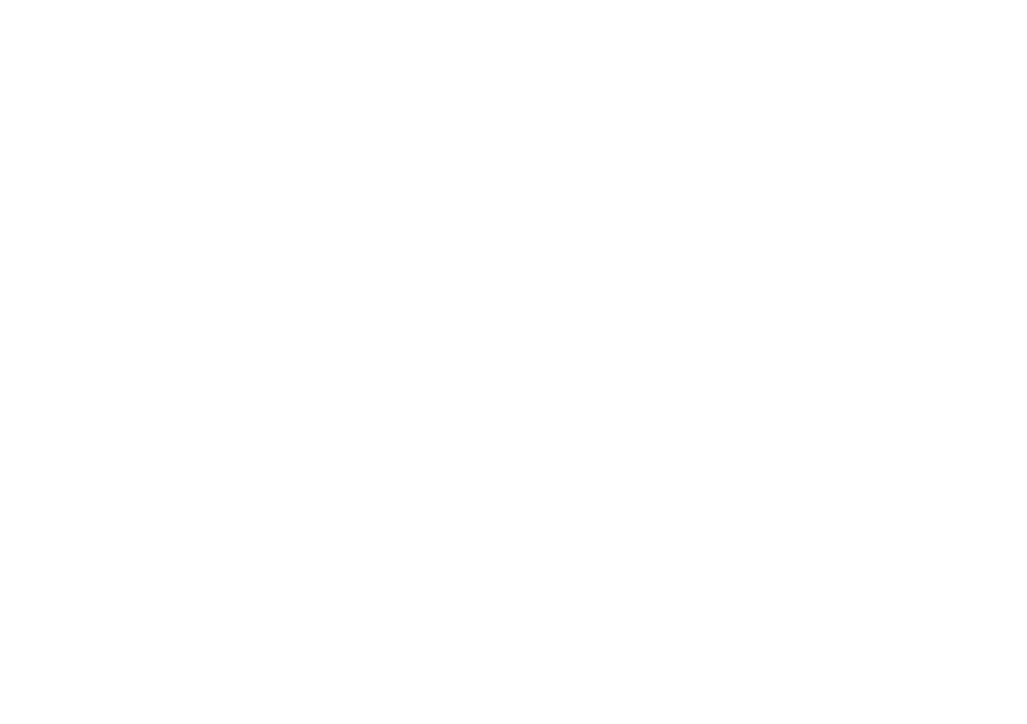
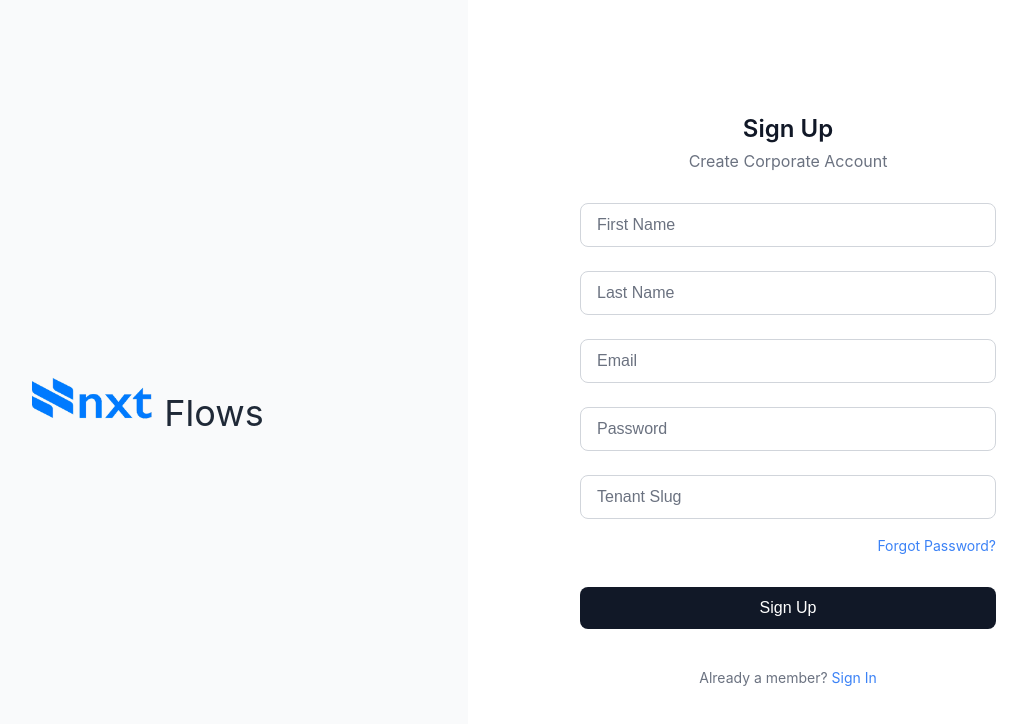
Before and after one commit to JagadeshSivakumar/NXT-Flows, a React (Create React App) app: page /signup in a window 1280 px wide. Before the commit this address had no page. Shown: the top 724 px of the page, without its empty margins (172-1199 px from the left). Built offline with nearby package versions, Linux system fonts and the light colour scheme.

Commit message:
SignUp design design fix and login navigation fix
SignUp design design fix and login navigation fix

```diff
--- a/src/App.js
+++ b/src/App.js
@@ -15,7 +15,7 @@
   return (
     <Router>
       <Routes>
-        <Route path="/" element={<Signup />} />
+        <Route path="/signup" element={<Signup />} />
         <Route path="/login" element={<Login />} />
        <Route path="/Exploreflow" element={<Exploreflow />} />
         <Route path="/flows" element={<Flows />} />
--- a/src/components/pages/Login/Login.jsx
+++ b/src/components/pages/Login/Login.jsx
@@ -1,5 +1,5 @@
 import React, { useState } from 'react';
-import { useNavigate } from 'react-router-dom';
+import { Link, useNavigate } from 'react-router-dom';
 import'./Login.css';
 function Login() {
    const [email, setEmail] = useState('');
@@ -90,9 +90,9 @@
             {/* Sign up link */}
             <div className="signup-container">
               Not a member yet?{' '}
-              <a href="#" className="signup-link">
+              <Link to="/signup" className="signup-link">
                 Sign Up
-              </a>
+              </Link>
             </div>
           </form>
         </div>
--- a/src/components/pages/Signup/Signup.css
+++ b/src/components/pages/Signup/Signup.css
@@ -12,13 +12,15 @@
   -moz-osx-font-smoothing: grayscale;
 }
 
-.signup-container {
+/* Container */
+.signup {
   min-height: 100vh;
   display: flex;
   flex-direction: column;
 }
 
-.branding-section {
+/* Branding Section */
+.signup__branding {
   flex: 1;
   display: flex;
   align-items: center;
@@ -28,7 +30,7 @@
   min-height: 200px;
 }
 
-.brand-wrapper {
+.signup__brand-wrapper {
   display: flex;
   flex-direction: column;
   align-items: center;
@@ -36,7 +38,7 @@
   text-align: center;
 }
 
-.brand-text {
+.signup__brand-text {
   display: flex;
   flex-direction: column;
   align-items: center;
@@ -45,19 +47,20 @@
   line-height: 1;
 }
 
-.brand-text img {
+.signup__logo {
   max-width: 100px;
   height: auto;
 }
 
-.brand-flows {
+.signup__flows {
   color: #1f2937;
   font-weight: 400;
   font-size: 1.5rem;
   margin-top: 0.5rem;
 }
 
-.form-section {
+/* Form Section */
+.signup__form-section {
   flex: 1;
   display: flex;
   align-items: center;
@@ -66,41 +69,42 @@
   background-color: #fff;
 }
 
-.form-container {
+.signup__form-container {
   width: 100%;
   max-width: 28rem;
   padding: 0 1rem;
 }
 
-.form-header {
+.signup__header {
   text-align: center;
   margin-bottom: 2rem;
 }
 
-.form-title {
+.signup__title {
   font-size: 1.5rem;
   font-weight: 600;
   color: #111827;
   margin-bottom: 0.5rem;
 }
 
-.form-subtitle {
+.signup__subtitle {
   color: #6b7280;
   font-size: 1rem;
 }
 
-.signup-form {
+/* Form */
+.signup__form {
   display: flex;
   flex-direction: column;
   gap: 1.5rem;
 }
 
-.form-group {
+.signup__group {
   display: flex;
   flex-direction: column;
 }
 
-.form-input {
+.signup__input {
   width: 100%;
   padding: 0.75rem 1rem;
   border: 1px solid #d1d5db;
@@ -112,33 +116,35 @@
   transition: all 0.2s ease-in-out;
 }
 
-.form-input::placeholder {
+.signup__input::placeholder {
   color: #6b7280;
 }
 
-.form-input:focus {
+.signup__input:focus {
   border-color: transparent;
   box-shadow: 0 0 0 2px #3b82f6;
 }
 
-.forgot-password-container {
+/* Forgot Password */
+.signup__forgot {
   text-align: right;
-  margin-top: -0.5rem; /* Moved up slightly */
+  margin-top: -0.5rem;
   margin-bottom: 0.5rem;
 }
 
-.forgot-password-link {
+.signup__forgot-link {
   color: #3b82f6;
   text-decoration: none;
   font-size: 0.875rem;
   transition: color 0.2s ease-in-out;
 }
 
-.forgot-password-link:hover {
+.signup__forgot-link:hover {
   color: #2563eb;
 }
 
-.signin-button {
+/* Button */
+.signup__button {
   width: 100%;
   background-color: #111827;
   color: #fff;
@@ -151,32 +157,34 @@
   transition: background-color 0.2s ease-in-out;
 }
 
-.signin-button:hover {
+.signup__button:hover {
   background-color: #1f2937;
 }
 
-.signin-button:active {
+.signup__button:active {
   transform: translateY(1px);
 }
 
-.signup-container-bottom {
+/* Bottom Links */
+.signup__bottom {
   text-align: center;
   font-size: 0.875rem;
   color: #6b7280;
   margin-top: 1rem;
 }
 
-.signup-link {
+.signup__link {
   color: #3b82f6;
   text-decoration: none;
   transition: color 0.2s ease-in-out;
 }
 
-.signup-link:hover {
+.signup__link:hover {
   color: #2563eb;
 }
 
-.error-message {
+/* Error Message */
+.signup__error {
   color: #e53e3e;
   font-size: 0.875rem;
   text-align: center;
@@ -189,50 +197,50 @@
 
 /* Medium screens (tablets) */
 @media (min-width: 768px) {
-  .signup-container {
+  .signup {
     flex-direction: row;
   }
 
-  .branding-section {
+  .signup__branding {
     min-height: 100vh;
   }
 
-  .brand-wrapper {
+  .signup__brand-wrapper {
     flex-direction: row;
     gap: 1.5rem;
   }
 
-  .brand-text {
+  .signup__brand-text {
     flex-direction: row;
     align-items: flex-end;
   }
 
-  .brand-flows {
+  .signup__flows {
     margin-left: 0.75rem;
     margin-top: 0;
     font-size: 2rem;
   }
 
-  .brand-text img {
+  .signup__logo {
     max-width: 120px;
   }
 }
 
 /* Large screens (desktops) */
 @media (min-width: 1024px) {
-  .branding-section {
+  .signup__branding {
     padding: 3rem;
   }
 
-  .form-section {
+  .signup__form-section {
     padding: 3rem;
   }
 
-  .brand-text {
+  .signup__brand-text {
     font-size: 2.25rem;
   }
 
-  .brand-flows {
+  .signup__flows {
     font-size: 2.25rem;
   }
 }
--- a/src/components/pages/Signup/Signup.jsx
+++ b/src/components/pages/Signup/Signup.jsx
@@ -1,15 +1,13 @@
 import React, { useState } from 'react';
 import { Link, useNavigate } from 'react-router-dom';
 import './Signup.css';
-
-
 
 function Signup() {
   const [firstname, setFirstname] = useState('');
   const [lastname, setLastname] = useState('');
   const [email, setEmail] = useState('');
   const [password, setPassword] = useState('');
-  const [tenantSlug, setTenantSlug] = useState(''); // ✅ new field
+  const [tenantSlug, setTenantSlug] = useState('');
   const [error, setError] = useState('');
   const navigate = useNavigate();
 
@@ -31,8 +29,8 @@
         body: JSON.stringify({
           email,
           password,
-          name: `${firstname} ${lastname}`,  // ✅ combine names
-          tenantSlug                   // ✅ match API schema
+          name: `${firstname} ${lastname}`,
+          tenantSlug
         }),
       });
 
@@ -52,100 +50,98 @@
   };
 
   return (
-    <div className="signup-container">
+    <div className="signup">
       {/* Branding */}
-      <div className="branding-section">
-        <div className="brand-wrapper">
-          <div className="brand-text">
-            <img src="NXT.png" alt="NXT Logo" />
-            <span className="brand-flows">Flows</span>
+      <div className="signup__branding">
+        <div className="signup__brand-wrapper">
+          <div className="signup__brand-text">
+            <img src="NXT.png" alt="NXT Logo" className="signup__logo" />
+            <span className="signup__flows">Flows</span>
           </div>
         </div>
       </div>
 
       {/* Form */}
-      <div className="form-section">
-        <div className="form-container">
-          <div className="form-header">
-            <h1 className="form-title">Sign Up</h1>
-            <p className="form-subtitle">Create Corporate Account</p>
+      <div className="signup__form-section">
+        <div className="signup__form-container">
+          <div className="signup__header">
+            <h1 className="signup__title">Sign Up</h1>
+            <p className="signup__subtitle">Create Corporate Account</p>
           </div>
 
-          {error && <div className="error-message">{error}</div>}
+          {error && <div className="signup__error">{error}</div>}
 
-          <form className="signup-form" onSubmit={handleSubmit}>
-            <div className="form-group">
+          <form className="signup__form" onSubmit={handleSubmit}>
+            <div className="signup__group">
               <input
                 type="text"
                 value={firstname}
                 onChange={(e) => setFirstname(e.target.value)}
                 placeholder="First Name"
-                className="form-input"
+                className="signup__input"
                 required
               />
             </div>
 
-            <div className="form-group">
+            <div className="signup__group">
               <input
                 type="text"
                 value={lastname}
                 onChange={(e) => setLastname(e.target.value)}
                 placeholder="Last Name"
-                className="form-input"
+                className="signup__input"
                 required
               />
             </div>
 
-            <div className="form-group">
+            <div className="signup__group">
               <input
                 type="email"
                 value={email}
                 onChange={(e) => setEmail(e.target.value)}
                 placeholder="Email"
-                className="form-input"
+                className="signup__input"
                 required
               />
             </div>
 
-            <div className="form-group">
+            <div className="signup__group">
               <input
                 type="password"
                 value={password}
                 onChange={(e) => setPassword(e.target.value)}
                 placeholder="Password"
-                className="form-input"
+                className="signup__input"
                 required
               />
             </div>
 
-            {/* ✅ Tenant Slug field */}
-            <div className="form-group">
+            <div className="signup__group">
               <input
                 type="text"
                 value={tenantSlug}
                 onChange={(e) => setTenantSlug(e.target.value)}
                 placeholder="Tenant Slug"
-                className="form-input"
+                className="signup__input"
                 required
               />
             </div>
 
-            <div className="forgot-password-container">
-              <a href="#" className="forgot-password-link">
+            <div className="signup__forgot">
+              <a href="#" className="signup__forgot-link">
                 Forgot Password?
               </a>
             </div>
 
-            <button type="submit" className="signin-button">
+            <button type="submit" className="signup__button">
               Sign Up
             </button>
 
-            <div className="signup-container-bottom">
+            <div className="signup__bottom">
               Already a member?{' '}
-              <Link to="/login" className="signup-link">
+              <Link to="/login" className="signup__link">
                 Sign In
               </Link>
-
             </div>
           </form>
         </div>
```
